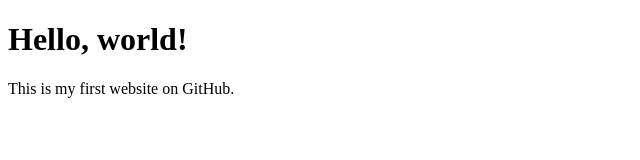
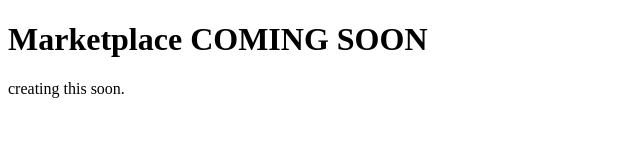
Before and after one commit to Ryuk-Ruxu/my-website, a plain HTML site: page index.html in a window 1280 px wide. Shown: the whole page, without its empty margins (0-640 px from the left). Drawn offline with Linux system fonts and the light colour scheme.

Commit message:
Update index.html

```diff
--- a/index.html
+++ b/index.html
@@ -4,7 +4,7 @@
     <title>My Website</title>
 </head>
 <body>
-    <h1>Hello, world!</h1>
-    <p>This is my first website on GitHub.</p>
+    <h1>Marketplace COMING SOON</h1>
+    <p>creating this soon.</p>
 </body>
 </html>
```
